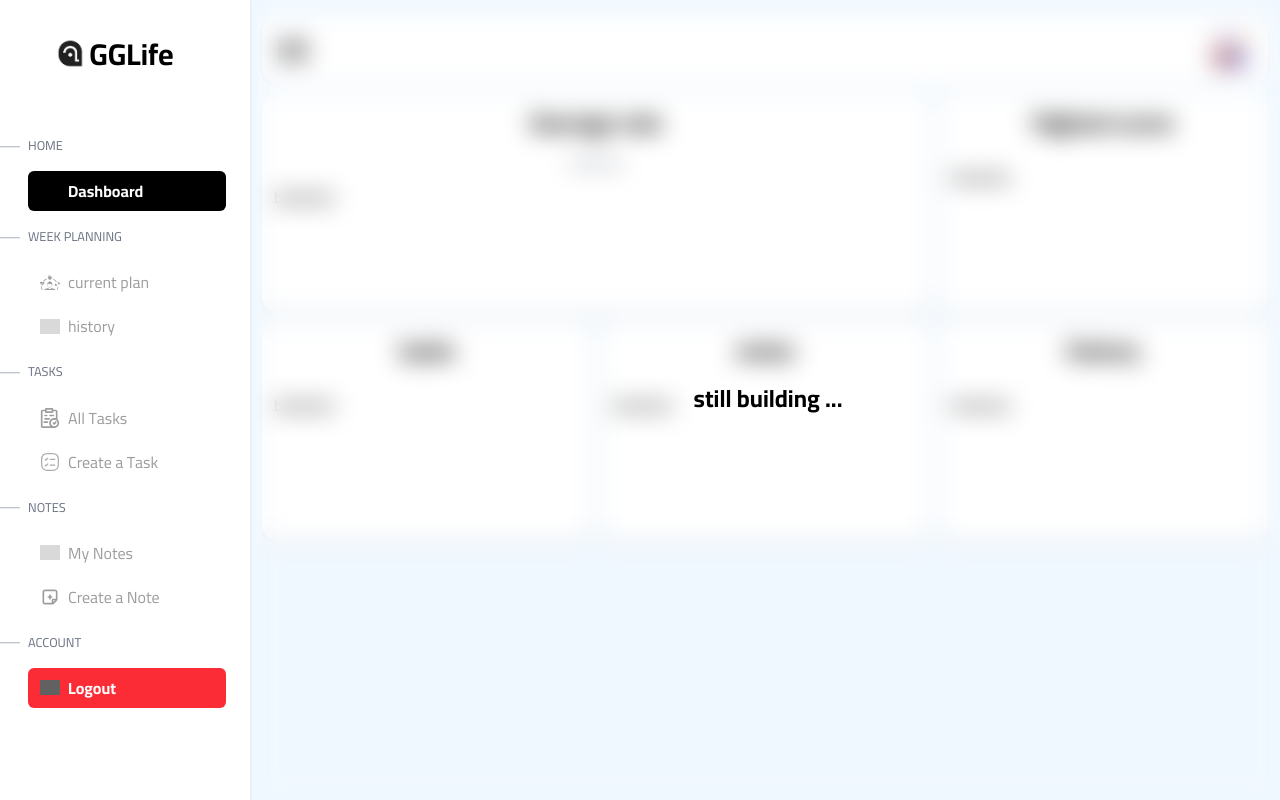
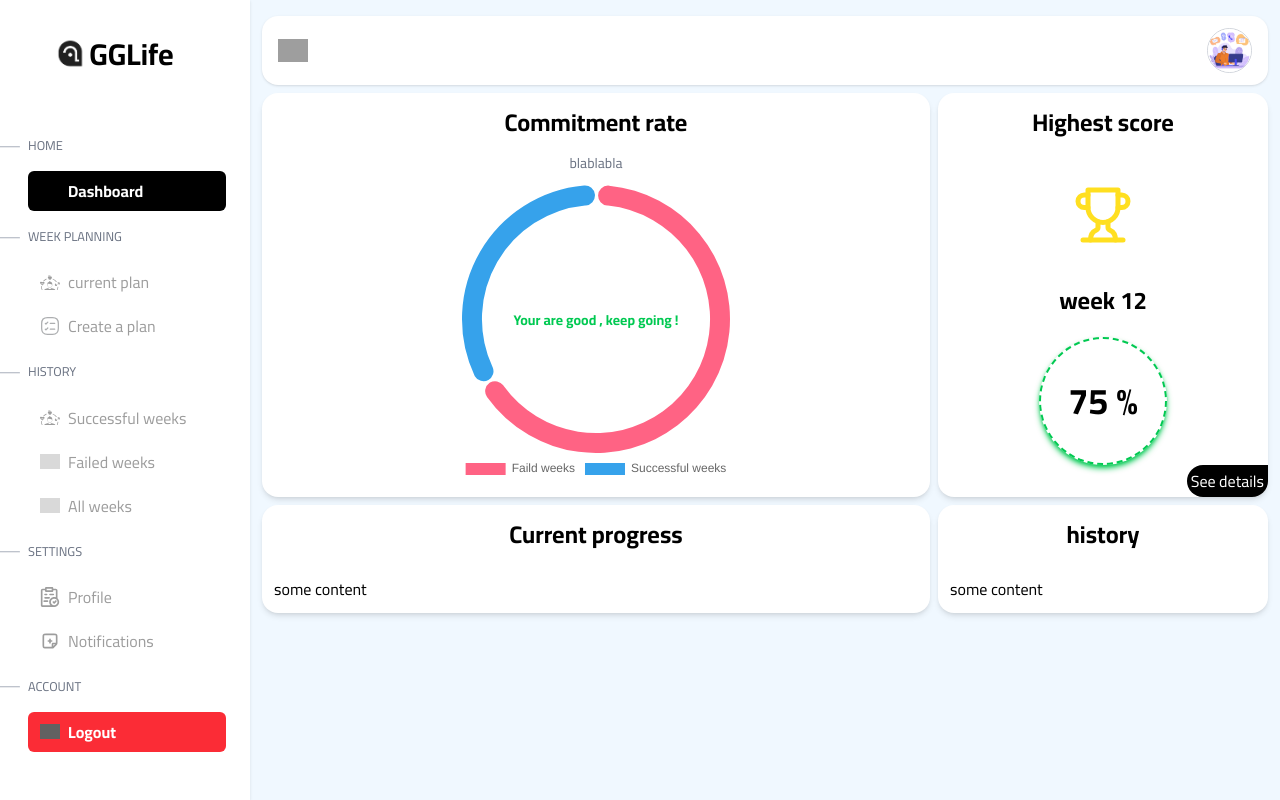
Before and after one commit to Amar-Dev1/GGLifeUI, a React (Vite) app: page /dashboard in a window 1280 px wide. Built offline with nearby package versions, Linux system fonts and the light colour scheme; grey boxes are pictures that could not be loaded.

Commit message:
hide the dashboard until it finished

```diff
--- a/package.json
+++ b/package.json
@@ -2,7 +2,7 @@
   "name": "GGLifeUI",
   "private": true,
   "version": "0.0.0",
-  "license":"Apache-2.0",
+  "license": "Apache-2.0",
   "type": "module",
   "scripts": {
     "dev": "vite",
@@ -13,7 +13,10 @@
   "dependencies": {
     "@react-spring/web": "^9.7.5",
     "@tailwindcss/vite": "^4.0.10",
+    "chart.js": "^4.4.8",
+    "lucide-react": "^0.485.0",
     "react": "^18.2.0",
+    "react-chartjs-2": "^5.3.0",
     "react-dom": "^18.2.0",
     "react-intersection-observer": "^9.15.1",
     "react-router-dom": "^7.2.0"
--- a/src/pages/Dashboard/layout/Layout.tsx
+++ b/src/pages/Dashboard/layout/Layout.tsx
@@ -9,7 +9,7 @@ const Layout: React.FC = () => {
         <div id='dashboard' className={`min-h-screen flex ${theme}`}>
             <Sidebar isClicked={isSidebarOpen} setIsClicked={setIsSidebarOpen} />
             <div className={`main-content relative px-3 py-2 grow ml-0 flex flex-col mr-auto transition-all duration-300 lg:ml-[250px] ${theme === 'dark' ? 'bg-[#232333]' : ''}`}>
-                <div className="overlay fixed top-0 right-0 w-[80%] h-full bg-[rgba(33, 33, 33, 0.5)] backdrop-blur-md z-[999] flex justify-center items-center"><h1 className='font-bold text-2xl animate-bounce'>still building ...</h1></div>
+                {/* <div className="overlay fixed top-0 right-0 w-[80%] h-full bg-[rgba(33, 33, 33, 0.5)] backdrop-blur-md z-[999] flex justify-center items-center"><h1 className='font-bold text-2xl animate-bounce'>still building ...</h1></div> */}
                 <Dashbar isClicked={isSidebarOpen} setIsClicked={setIsSidebarOpen} />
                 <Content />
             </div>
--- a/src/pages/Dashboard/layout/components/Content.tsx
+++ b/src/pages/Dashboard/layout/components/Content.tsx
@@ -1,40 +1,129 @@
-import React from 'react'
-import { DashCard } from '../../../..';
+import React, { use, useEffect, useState } from "react";
+import { DashCard, FadeIn, GGlink } from "../../../..";
+import { Doughnut } from "react-chartjs-2";
+import { Chart as ChartJS, ArcElement, Tooltip, Legend } from "chart.js";
+import { Trophy } from "lucide-react";
+import { Link } from "react-router-dom";
 
 const MainContent: React.FC = () => {
+  // chart
+  ChartJS.register(ArcElement, Tooltip, Legend);
+  const data = {
+    labels: ["Faild weeks", "Successful weeks"],
+    datasets: [
+      {
+        label: "Votes",
+        data: [20, 10], // Values for each section
+        backgroundColor: ["#ff6384", "#36a2eb"], // Colors
+        hoverBackgroundColor: ["#ff4f75", "#2b90d9"], // Hover colors
+        borderWidth: 0,
+        borderRadius: 20,
+      },
+    ],
+  };
+
+  const options = {
+    responsive: true,
+    plugins: {
+      legend: {
+        position: "bottom",
+      },
+      title: {
+        display: true,
+        text: "Poll Results",
+      },
+    },
+    cutout: "85%",
+    spacing: "2",
+  };
+
+  // status of the commitment rate
+  type status = "good" | "bad";
+  const [rate, setRate] = useState<status | null>("good");
+  const [highestScore, setHighestScore] = useState<number | null>(75);
+
+  const [isAnimating, setIsAnimating] = useState(false);
+
+  useEffect(() => {
+    setIsAnimating(true);
+    const timeout = setTimeout(() => {
+      setIsAnimating(false);
+    }, 500);
+  }, [highestScore]);
+
   return (
-    <div id='content'>
+    <div id="content">
       <div className="grid grid-cols-1 lg:grid-cols-12 gap-2">
         <div className="lg:col-span-8">
-          <DashCard cardTitle='Average rate' cardDes='blablabla' cardClassName='average-rate-card'>
-            blablabla
+          <DashCard
+            cardTitle="Commitment rate"
+            cardDes="blablabla"
+            cardClassName="average-rate-card"
+          >
+            <div className="statistics justify-items-center relative">
+              <div
+                className={`status flex justify-center items-center absolute top-[45%] left-1/2 -translate-x-1/2 -translate-y-1/2 w-[90%] h-[90%] rounded-full`}
+              >
+                {rate === "good" ? (
+                  <span className="text-sm lg:textlg text-green-500 font-bold">
+                    Your are good , keep going !
+                  </span>
+                ) : (
+                  <span className="text-sm lg:textlg text-red-500 font-bold">
+                    you need to push more !
+                  </span>
+                )}
+              </div>
+              <div className="chart-wrapper h-full!">
+                <Doughnut data={data} options={options} className="" />
+              </div>
+            </div>
           </DashCard>
         </div>
         <div className="lg:col-span-4">
-          <DashCard cardTitle='Highest score' cardClassName='highest-score-card'>
-            blablabla
+          <DashCard
+            cardTitle="Highest score"
+            cardClassName="highest-score-card relative lg:flex lg:flex-col lg:justify-center lg:items-center"
+          >
+            <div className="score flex-1 flex flex-col items-center justify-evenly">
+              <Trophy size={60} className="text-yellow-300 mb-5" />
+              <h2 className="week font-bold text-lg lg:text-2xl text-center">
+                week 12
+              </h2>
+              <div
+                className={`w-32 h-32 rounded-full flex justify-center items-center shadow-md shadow-green-500 relative before:absolute before:content-[''] before:w-full before:h-full before:border-2 before:border-dashed before:border-green-500 before:rounded-full before:z-10 transition-all duration-900  ${
+                  isAnimating
+                    ? "scale-125 before:animate-spin before:[animation-duration:0.1s]!"
+                    : "scale-100 before:animated-none"
+                }`}
+              >
+                <span className={`font-bold text-2xl lg:text-4xl z-20`}>
+                  {highestScore} %
+                </span>
+              </div>
+            </div>
+            {/* <Link to="#" className="absolute right-0 bottom-0 bg-">see details</Link> */}
+            <GGlink takeTo={'#'} title="See details" className="absolute right-0 bottom-0 text-white m-0! p-1! rounded-tr-2xl hover:translate-y-0! "/>
           </DashCard>
         </div>
       </div>
       <div className="grid grid-col-1 lg:grid-cols-12 gap-2 mt-2">
-        <div className="lg:col-span-4">
-          <DashCard cardTitle='tasks' cardClassName='tasks-card'>
-            blablabla
+        <div className="lg:col-span-8">
+          <DashCard
+            cardTitle="Current progress"
+            cardClassName="current progress"
+          >
+            some content
           </DashCard>
         </div>
         <div className="lg:col-span-4">
-          <DashCard cardTitle='notes' cardClassName='notes-card'>
-            blablabla
-          </DashCard>
-        </div>
-        <div className="lg:col-span-4">
-          <DashCard cardTitle="history" cardClassName='history-card'>
-            blablabla
+          <DashCard cardTitle="history" cardClassName="history-card">
+            some content
           </DashCard>
         </div>
       </div>
     </div>
-  )
-}
+  );
+};
 
 export default MainContent;
--- a/src/pages/Dashboard/layout/components/DashCard.tsx
+++ b/src/pages/Dashboard/layout/components/DashCard.tsx
@@ -11,7 +11,7 @@ interface DashCardProps {
 const DashCard: React.FC<DashCardProps> = ({ children, cardClassName, cardTitle, cardDes }) => {
     const { theme } = useTheme()
     return (
-        <div className={`min-h-[220px] rounded-2xl p-3 shadow-md ${cardClassName} ${theme === 'dark' ? 'bg-[#2a2b3f] shadow-2xl text-white border border-gray-700' : 'bg-white '}`}>
+        <div className={`h-full! rounded-2xl p-3 shadow-md ${cardClassName} ${theme === 'dark' ? 'bg-[#2a2b3f] shadow-2xl text-white border border-gray-700' : 'bg-white '}`}>
             <MainTitle head={cardTitle} bio={cardDes} headSize='24px' />
             {children}
         </div>
--- a/src/pages/Dashboard/layout/components/Dashbar.tsx
+++ b/src/pages/Dashboard/layout/components/Dashbar.tsx
@@ -47,7 +47,7 @@ const Dashbar: React.FC<DashbarProps> = ({ isClicked, setIsClicked }) => {
             </div>
             <div className='w-[45px] cursor-pointer ml-auto group' tabIndex={0}>
                 <img src={testImg} alt="" className='w-full rounded-full border-1 border-gray-300' loading='lazy' />
-                <div className={`w-[210px] h-auto px-3 flex flex-col justify-center rounded-2xl absolute top-18 right-6 shadow scale-0 group-focus:scale-100 transition-all duration-300 ${theme === 'dark' ? 'bg-[#2a2b3f] drop-shadow-2xl text-white' : 'bg-white'}`}>
+                <div className={`w-[210px] h-auto px-3 flex flex-col justify-center rounded-2xl absolute top-18 right-6 shadow scale-0 group-focus:scale-100 transition-all duration-300 z-[9999] ${theme === 'dark' ? 'bg-[#2a2b3f] drop-shadow-2xl text-white' : 'bg-white'}`}>
                     <div className="flex items-center p-3 mb-1">
                         <div className="w-[45px] mr-3 flex justify-center items-center">
                             <img src={testImg} alt="" loading='lazy' className='w-full rounded-full border-1 border-gray-300' />
--- a/src/pages/Dashboard/layout/components/Sidebar.tsx
+++ b/src/pages/Dashboard/layout/components/Sidebar.tsx
@@ -1,57 +1,106 @@
-import React, { useState } from 'react'
-import { Category, gglifeLogo, taskImg, notImg, notesImg, habbitsImg, logoutImg, tasksImg, panelmg, historyImg } from '../../../../index';
-import { useTheme } from '../../../../components/ThemeProvider';
+import React, { useState } from "react";
+import {
+  Category,
+  gglifeLogo,
+  taskImg,
+  notImg,
+  notesImg,
+  habbitsImg,
+  logoutImg,
+  tasksImg,
+  panelmg,
+  historyImg,
+} from "../../../../index";
+import { useTheme } from "../../../../components/ThemeProvider";
 
 export interface SidebarProps {
   isClicked?: boolean;
   setIsClicked: React.Dispatch<React.SetStateAction<boolean>>;
 }
 
-const Sidebar: React.FC<SidebarProps> = ({ isClicked = false, setIsClicked }) => {
+const Sidebar: React.FC<SidebarProps> = ({
+  isClicked = false,
+  setIsClicked,
+}) => {
   const [activeItem, setActiveItem] = useState<string | null>(`Dashboard`);
   const { theme } = useTheme();
 
   return (
-        <div className={`sidebar fixed top-0 -left-[250px] lg:left-0 h-screen w-0 lg:w-[250px] overflow-y-auto flex flex-col p-6 z-[9999] shadow opacity-0 lg:opacity-100 transition-all ${isClicked ? 'translate-x-[250px] w-full opacity-100' : ''} ${theme === 'dark' ? 'bg-[#2a2b3f] text-white' : 'bg-white'}`}>
-            <div className={`head-wrapper w-[230px] p-0 lg:py-9 flex justify-center items-center fixed top-[2%] left-1/2 -translate-x-1/2 lg:top-0 lg:left-0 lg:translate-x-0 z-[999] ${theme === 'dark' ? 'bg-[#2a2b3f]' : 'bg-white'}`}>
-                <img src={gglifeLogo} alt="" className='w-[29px] mr-1' />
-                <h3 className='font-bold p-0 m-0 text-xl lg:text-3xl'>GGLife</h3>
+    <div
+      className={`sidebar fixed top-0 -left-[250px] lg:left-0 h-screen w-0 lg:w-[250px] overflow-y-auto flex flex-col p-6 z-[9999] shadow opacity-0 lg:opacity-100 transition-all ${
+        isClicked ? "translate-x-[250px] w-full opacity-100" : ""
+      } ${theme === "dark" ? "bg-[#2a2b3f] text-white" : "bg-white"}`}
+    >
+      <div
+        className={`head-wrapper w-[230px] p-0 lg:py-9 flex justify-center items-center fixed top-[2%] left-1/2 -translate-x-1/2 lg:top-0 lg:left-0 lg:translate-x-0 z-[999] ${
+          theme === "dark" ? "bg-[#2a2b3f]" : "bg-white"
+        }`}
+      >
+        <img src={gglifeLogo} alt="" className="w-[29px] mr-1" />
+        <h3 className="font-bold p-0 m-0 text-xl lg:text-3xl">GGLife</h3>
       </div>
-            <div className={`mt-24 p-0 ${theme === 'dark' ? 'text-white' : ''}`}>
-                {
-                    isClicked &&
-                    <button className="cursor-pointer p-2 font-bold absolute right-[10px] top-[10px] w-[40px] h-[40px] rounded-full z-[1000]" onClick={() => setIsClicked(false)}>✖</button>
-                }
+      <div className={`mt-24 p-0 ${theme === "dark" ? "text-white" : ""}`}>
+        {isClicked && (
+          <button
+            className="cursor-pointer p-2 font-bold absolute right-[10px] top-[10px] w-[40px] h-[40px] rounded-full z-[1000]"
+            onClick={() => setIsClicked(false)}
+          >
+            ✖
+          </button>
+        )}
         <Category
-                    catTitle='Home'
+          catTitle="Home"
           items={[
             {
-                            title: 'Dashboard',
+              title: "Dashboard",
               icon: panelmg,
               onClick: () => setIsClicked(false),
-                            itemClass: 'p-0 m-0 font-bold'
-                        }
-                    ]
-                    }
-                    activeItem={activeItem} setActiveItem={setActiveItem}
+              itemClass: "p-0 m-0 font-bold",
+            },
+          ]}
+          activeItem={activeItem}
+          setActiveItem={setActiveItem}
         />
         <Category
-                    catTitle='Week planning'
+          catTitle="Week planning"
           items={[
             {
-                            title: 'current plan',
+              title: "current plan",
               icon: habbitsImg,
-                            onClick: () => setIsClicked(false)
+              onClick: () => setIsClicked(false),
             },
             {
-                            title: 'history',
-                            icon: historyImg,
-                            onClick: () => setIsClicked(false)
+              title: "Create a plan",
+              icon: taskImg,
+              onClick: () => setIsClicked(false),
             },
           ]}
-                    activeItem={activeItem} setActiveItem={setActiveItem}
+          activeItem={activeItem}
+          setActiveItem={setActiveItem}
         />
         <Category
+          catTitle="History"
+          items={[
+            {
+              title: "Successful weeks",
+              icon: habbitsImg,
+              onClick: () => setIsClicked(false),
+            },
+            {
+              title: "Failed weeks",
+              icon: historyImg,
+              onClick: () => setIsClicked(false),
+            },
+            {
+              title: "All weeks",
+              icon: historyImg,
+              onClick: () => setIsClicked(false),
+            },
+          ]}
+          activeItem={activeItem}
+          setActiveItem={setActiveItem}
+        />
+        {/* <Category
                     catTitle='Tasks'
                     items={[
                         {
@@ -67,8 +116,8 @@ const Sidebar: React.FC<SidebarProps> = ({ isClicked = false, setIsClicked }) =>
                     ]
                     }
                     activeItem={activeItem} setActiveItem={setActiveItem}
-                />
-                <Category
+                /> */}
+        {/* <Category
                     catTitle='Notes'
                     items={[
                         {
@@ -83,28 +132,45 @@ const Sidebar: React.FC<SidebarProps> = ({ isClicked = false, setIsClicked }) =>
                         }
                     ]}
                     activeItem={activeItem} setActiveItem={setActiveItem}
+                /> */}
+
+        <Category
+          catTitle="Settings"
+          items={[
+            {
+              title: "Profile",
+              icon: tasksImg,
+              onClick: () => setIsClicked(false),
+            },
+            {
+              title: "Notifications",
+              icon: notImg,
+              onClick: () => setIsClicked(false),
+            },
+          ]}
+          activeItem={activeItem}
+          setActiveItem={setActiveItem}
         />
         <Category
-                    catTitle='Account'
+          catTitle="Account"
           items={[
             {
-                            title: 'Logout',
+              title: "Logout",
               icon: logoutImg,
-                            itemClass: 'bg-red-500 font-bold text-white opacity-100',
+              itemClass: "bg-red-500 font-bold text-white opacity-100",
               isActive: true,
               onClick: () => setIsClicked(false),
-                            titleStyle: { opacity: '1' },
-                            iconStyle: { opacity: '1', filter: 'invert(100)' },
-                            route: '/logout',
+              titleStyle: { opacity: "1" },
+              iconStyle: { opacity: "1", filter: "invert(100)" },
+              route: "/logout",
             },
-
           ]}
-                    activeItem={activeItem} setActiveItem={setActiveItem}
+          activeItem={activeItem}
+          setActiveItem={setActiveItem}
         />
       </div>
     </div>
-
-    )
-}
+  );
+};
 
 export default Sidebar;
--- a/src/sections/Landing/Landing.tsx
+++ b/src/sections/Landing/Landing.tsx
@@ -1,13 +1,21 @@
 import React from 'react'
 import { GGlink } from '../..';
 const Landing: React.FC = () => {
+  const [show, setShow] = React.useState(false);
+  const handleClick = () => {
+    setShow(true);
+    setTimeout(() => {
+      setShow(false);
+    }, 1500);
+  }
   return (
     <>
       <div id="landing" className='min-h-[80vh] flex justify-center items-center p-4 my-4'>
         <div className="text-center py-4 flex flex-col items-center">
           <h1 className='text-3xl lg:text-5xl font-bold'>Take Control of Your Life ⚡</h1>
           <p className='text-gray-500 my-7 w-[60%] text-wrap text-sm lg:text-lg'>Empower your personal growth by simplifying daily tasks and fostering meaningful routines. Organize priorities, cultivate consistency, and track progress with clarity and purpose.</p>
-          <GGlink title='Get into dashboard !' className='bg-black text-white' takeTo={'/dashboard'} />
+          <GGlink title='Get into dashboard !' className='bg-black text-white' takeTo={'#'} onClick={handleClick}/>
+          <span className={`soon-message font-bold my-3 text-xl transition-all ${show ? 'scale-100':'scale-0'}`}>Soon !</span>
         </div>
       </div>
     </>
```
Also changed, not shown: 1 other file (tests, documents, lock files or other folders). Lines whose indentation alone changed are shown as unchanged.
